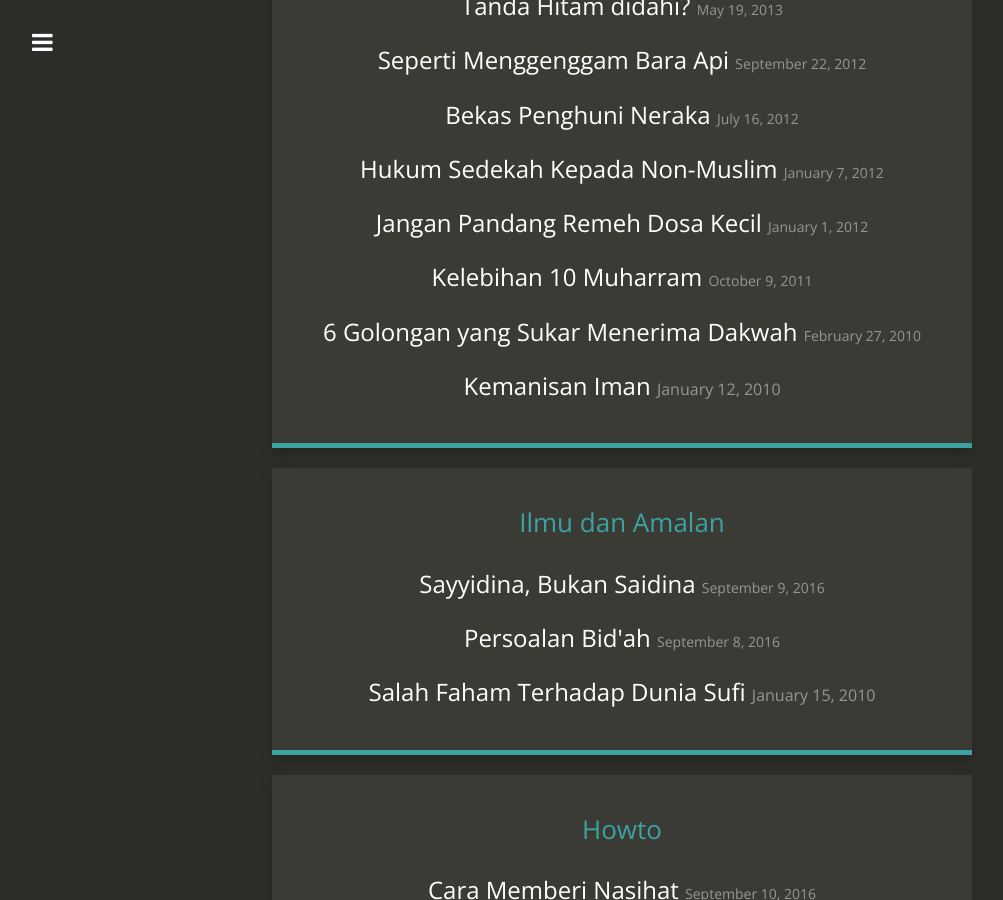
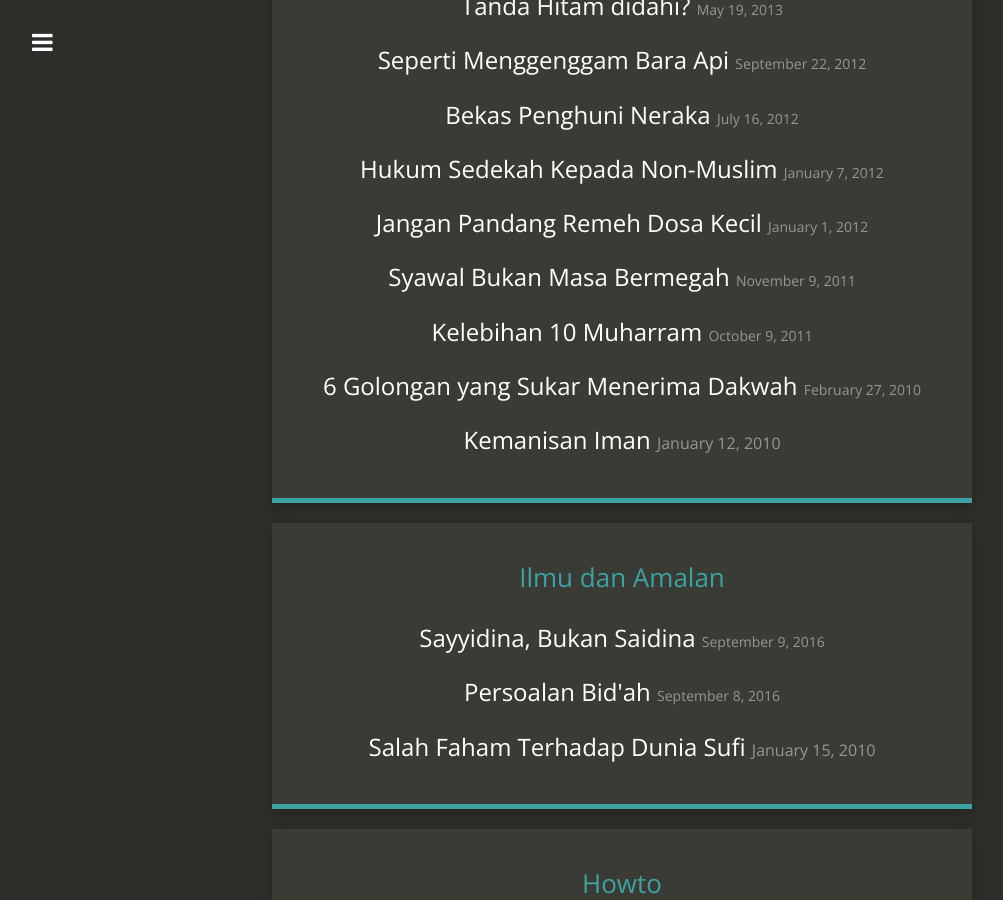
Before and after one commit to kedamaian/swsyafiq, a Jekyll site: the page built from posts-by-categories.html, in a window 1280 px wide and 900 px high, scrolled down 3417 px. Shown: the whole window, without its empty margins (18-1021 px from the left). Built offline with Jekyll 4.4.1, drawn with Linux system fonts in a browser that asks for light colours; nearby versions of some CDN libraries.

Commit message:
Updated 2011-11-9-syawal-bukan-masa-bermegah.md

```diff
--- a/_posts/2011-11-9-syawal-bukan-masa-bermegah.md
+++ b/_posts/2011-11-9-syawal-bukan-masa-bermegah.md
@@ -1,9 +1,25 @@
+---
+layout: post
+published: true
+author: tehnoblequran
+title: Syawal Bukan Masa Bermegah
+categories:
+  - Tazkirah
+---
 Syawal yang sudah seminggu diraikan pasti meninggalkan kenangan manis kepada semua. Selain meraikan kejayaan menunaikan ibadah puasa sebulan, hari raya memberi peluang mengeratkan ukhuwah serta silaturahim.
-Anak yang sudah lama tidak pulang ke kampung memanfaatkan cuti hari raya menziarahi ibu bapa dan sanak saudara yang jarang ditemui. Bagi sesetengah kita, beraya di kampung seakan menjadi kewajipan setiap tahun. Allah SWT berfirman: “Dan bertakwalah kepada Allah yang kamu selalu meminta dengan menyebut nama-Nya, serta peliharalah hubungan (silaturahim) kaum kerabat; kerana sesungguhnya Allah sentiasa memerhati (mengawas) kamu.” (Surah an-Nisa’, ayat 1)
-Mungkin sebelum ini ada antara kita yang berkecil hati dengan orang tuanya mahupun sebaliknya. Justeru, ruang yang disediakan oleh Allah SWT melalui sambutan hari raya sebaiknya direbut untuk menjernihkan semula hubungan yang keruh. Meriahkan sambutan Aidilfitri dengan amalan bermaafan di samping menikmati juadah serta baju baharu dengan matlamat mencari keredaan Allah SWT. Selain memperkukuh ikatan dengan jiran tetangga, kemeriahan masih dirasai dengan jemputan rumah terbuka, meraikan tetamu yang berkunjung ke rumah. Majlis boleh diadakan secara sederhana bukan untuk bermegah.
-Yang utama rendahkan hati untuk mengundang mereka beraya di rumah kita serta bertandang ke rumah mereka. Nabi Muhammad SAW dalam menjaga hati jiran bersabda: “Barang siapa yang beriman kepada Allah SWT dan Hari Kiamat (akhirat) maka janganlah menyakiti jirannya.” (Riwayat Bukhari)
-Masa jernih hubungan
+Anak yang sudah lama tidak pulang ke kampung memanfaatkan cuti hari raya menziarahi ibu bapa dan sanak saudara yang jarang ditemui. Bagi sesetengah kita, beraya di kampung seakan menjadi kewajipan setiap tahun.
+
+Allah SWT berfirman: “Dan bertakwalah kepada Allah yang kamu selalu meminta dengan menyebut nama-Nya, serta peliharalah hubungan (silaturahim) kaum kerabat; kerana sesungguhnya Allah sentiasa memerhati (mengawas) kamu.” (Surah an-Nisa’, ayat 1)
+
+Mungkin sebelum ini ada antara kita yang berkecil hati dengan orang tuanya mahupun sebaliknya. Justeru, ruang yang disediakan oleh Allah SWT melalui sambutan hari raya sebaiknya direbut untuk menjernihkan semula hubungan yang keruh. Meriahkan sambutan Aidilfitri dengan amalan bermaafan di samping menikmati juadah serta baju baharu dengan matlamat mencari keredaan Allah SWT. Selain memperkukuh ikatan dengan jiran tetangga, kemeriahan masih dirasai dengan jemputan rumah terbuka, meraikan tetamu yang berkunjung ke rumah.
+
+Majlis boleh diadakan secara sederhana bukan untuk bermegah. Yang utama rendahkan hati untuk mengundang mereka beraya di rumah kita serta bertandang ke rumah mereka. Nabi Muhammad SAW dalam menjaga hati jiran bersabda: “Barang siapa yang beriman kepada Allah SWT dan Hari Kiamat (akhirat) maka janganlah menyakiti jirannya.” (Riwayat Bukhari)
+
+Masa jernih hubungan.
 Jika ada yang bertelagah dan bermusuh, hari raya adalah peluang terbaik menjernihkan kembali hubungan. Ini mengambil saranan daripada firman Allah SWT yang bermaksud: “Sesungguhnya orang Mukmin itu adalah bersaudara, maka perbaikilah (perhubungan) antara dua saudara kamu yang bertelagah dan bertakwalah kamu kepada Allah SWT moga kamu semua mendapat rahmat.” (Surah al-Hujurat, ayat 10)
+
 Ketika ziarah, pastikan adab dijaga antaranya memberi salam dan memastikan ada jawapan serta dijemput masuk, barulah ke muka pintu. Jangan terus meluru sebelum sempat tuan rumah memberi maklum balas. Pilih waktu sesuai yang tidak mengganggu tuan rumah seperti sebelum atau selepas Zuhur dan selepas Asar kerana ketika itu mereka sudah berehat dan tidak mengganggu waktu solat.
+
 Disebabkan gembira bertemu keluarga dan saudara-mara membuatkan kita terlupa sebentar kepada golongan yang kurang bernasib baik. Andai ada di kampung halaman yang kita tahu kekurangan mereka, apa kata hantarkan barang keperluan supaya mereka juga dapat menikmati kemeriahan Aidilfitri.
+
 Bagi yang tidak pernah menziarahi rumah orang tua atau anak yatim, Syawal kali ini boleh dijadikan titik permulaan untuk menjenguk mereka sebagai salah satu aktiviti keluarga. Kunjungan kita tentu akan mengurangkan kesedihan mereka. Walau apapun rencana kita bagi mengisi kalendar Aidilfitri ini, pastikan ruang yang Allah SWT hadiahkan benar-benar menjadi peluang yang sangat baik untuk memperkukuh hubungan sesama manusia.
```
